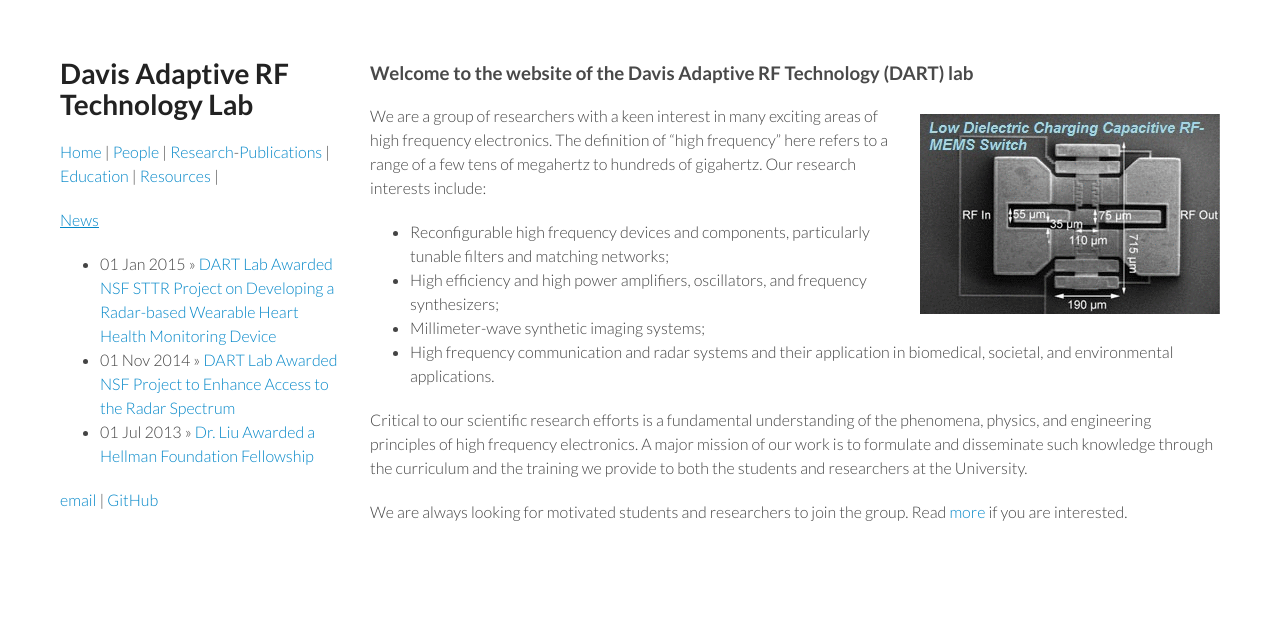
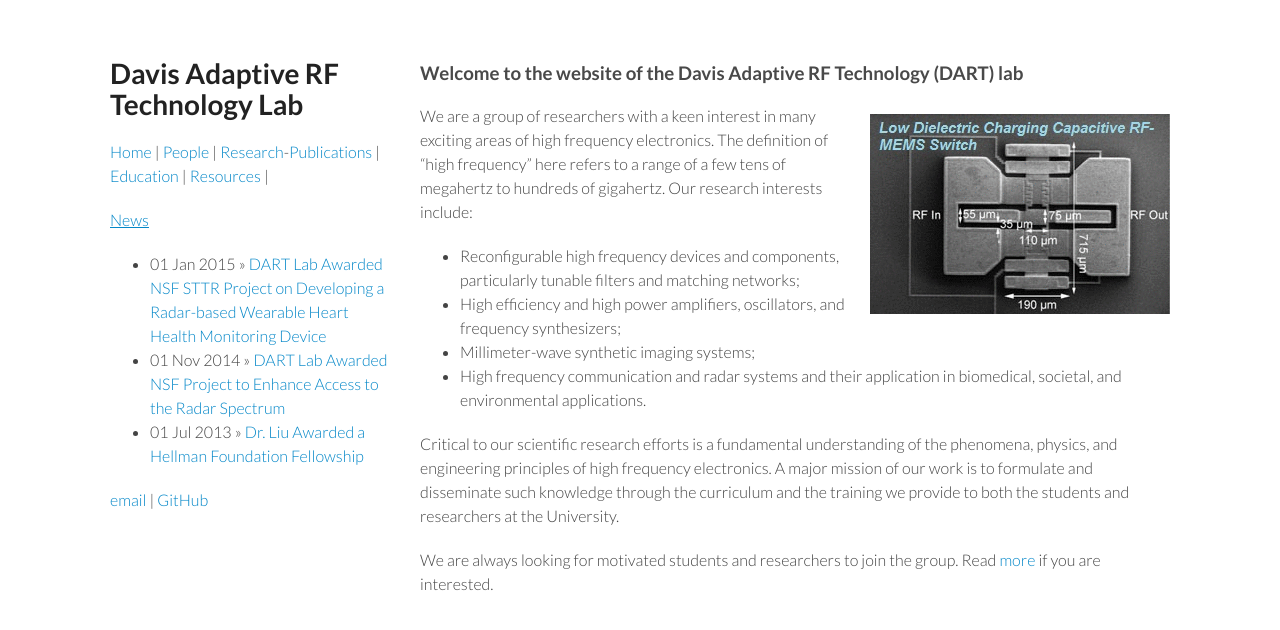
Before and after one commit to ucdart/ucdart.github.io, a Jekyll site: the page built from index.md, in a window 1280 px wide. Shown: the top 630 px of the page. Built offline with Jekyll 4.4.1, drawn with Linux system fonts in a browser that asks for light colours.

Commit message:
Updated styles.css

```diff
--- a/stylesheets/styles.css
+++ b/stylesheets/styles.css
@@ -78,7 +78,7 @@ a small {
 }
 
 .wrapper {
-  width:1160px;
+  width:1060px;
   margin:0 auto;
 }
 
@@ -197,7 +197,7 @@ header ul a strong {
 }
 
 section {
-  width:850px;
+  width:750px;
   float:right;
   padding-bottom:50px;
   padding-top:5px;
```
